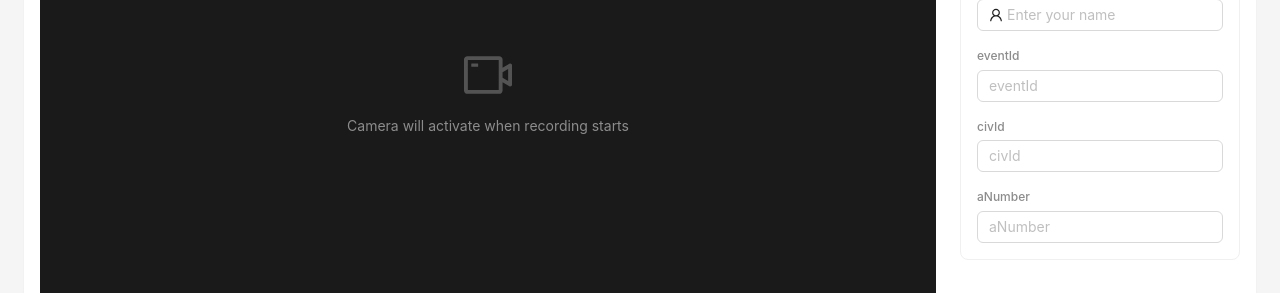
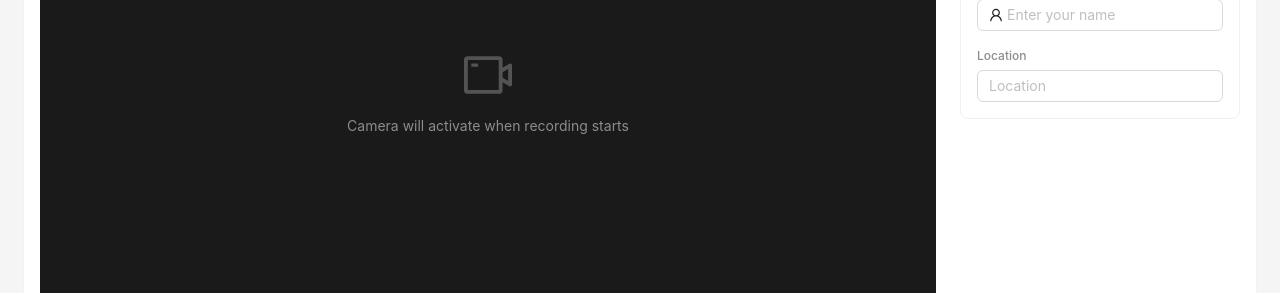
Before and after one commit to wfdeller/kubrick, a React (Vite) app in the folder frontend/: page / in a window 1280 px wide. Shown: the part 390-683 px from the top of the page. Built offline with nearby package versions, Linux system fonts and the light colour scheme; no server answers.

Commit message:
Record tab more formatting

```diff
--- a/frontend/src/components/RecordTab/index.jsx
+++ b/frontend/src/components/RecordTab/index.jsx
@@ -84,9 +84,7 @@ const RecordTab = () => {
 
     // Default metadata fields (can be overridden by URL params)
     const defaultMetadataFields = {
-        eventId: '',
-        civId: '',
-        aNumber: '',
+        Location: '',
     };
 
     // Pre-populate metadata from URL parameters
@@ -550,7 +548,7 @@ const RecordTab = () => {
                                     />
                                 </div>
                                 {Object.entries(metadata).map(([key, value]) => {
-                                    const isNumeric = key === 'civId' || key === 'aNumber';
+                                    const isNumeric = false; // No numeric fields currently
                                     return (
                                         <div className='metadata-field' key={key}>
                                             <label>{key}</label>
```
